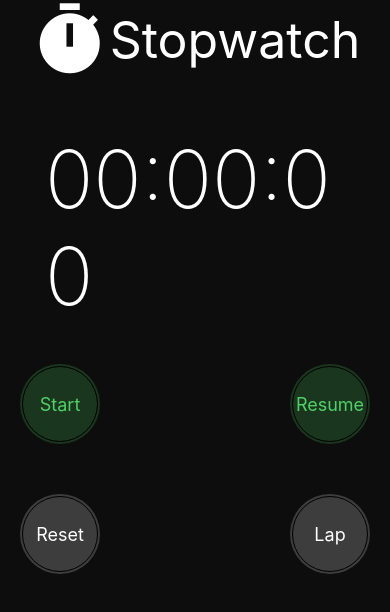
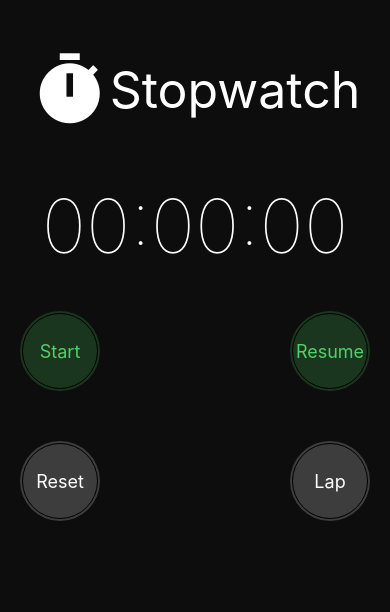
Before and after one commit to Shopify/eng-intern-assessment-react-native, a React Native app: screen / in a window 390 px wide. Shown: the top 612 px of the page. Built offline with nearby package versions, Linux system fonts and the light colour scheme.

Commit message:
Made some small changes and removed a few unless imports

```diff
--- a/App.tsx
+++ b/App.tsx
@@ -1,4 +1,4 @@
-import { StyleSheet, View, Text, StatusBar } from 'react-native';
+import { StyleSheet, View, Text, SafeAreaView } from 'react-native';
 import StopWatch from './src/StopWatch';
 import { Icon } from '@rneui/themed';
 
@@ -7,7 +7,7 @@ import { Icon } from '@rneui/themed';
  */
 export default function App() {
   return (
-    <View style={styles.container}>
+    <SafeAreaView style={styles.container}>
         <View style= {styles.title}>
           <Icon
             name='timer'
@@ -18,7 +18,7 @@ export default function App() {
           <Text style= {styles.text}>Stopwatch</Text>
         </View>
         <StopWatch />
-    </View>
+    </SafeAreaView>
   );
 }
 
@@ -34,7 +34,7 @@ const styles = StyleSheet.create({
     flexDirection: 'row',
     alignItems: 'center',
     justifyContent: 'center',
-    paddingTop: StatusBar.currentHeight,
+    paddingTop: 50,
   },
   text: {
     fontSize: 50,
--- a/src/StopWatch.tsx
+++ b/src/StopWatch.tsx
@@ -1,4 +1,4 @@
-import { ScrollView, StyleSheet, Text, View } from 'react-native';
+import { Dimensions, ScrollView, StyleSheet, Text, View } from 'react-native';
 import StopWatchButton from './StopWatchButton';
 import { useEffect, useState } from 'react';
 import displayTime from './utils/DisplayTime';
@@ -100,7 +100,6 @@ export default function StopWatch() {
       <ScrollView style={styles.scrollView}>
         {Object.entries(laps).length > 0 && (
             <View>
-            {/* <Text>Lap Times:</Text> */}
             <View testID='lap-list'>
             {Object.entries(laps).map(([lapKey, lapTime]) => (
               <View style={styles.lap} key={lapKey}>
@@ -127,9 +126,8 @@ const styles = StyleSheet.create({
   },
   dialView: {
     color: '#FFFFFF',
-    fontSize: 80,
-    fontWeight: '200',
-    width: 300,
+    fontSize: 75,
+    fontWeight: '100',
   },
   scrollView: {
     alignSelf: 'stretch'
```
Lines whose indentation alone changed are shown as unchanged.
